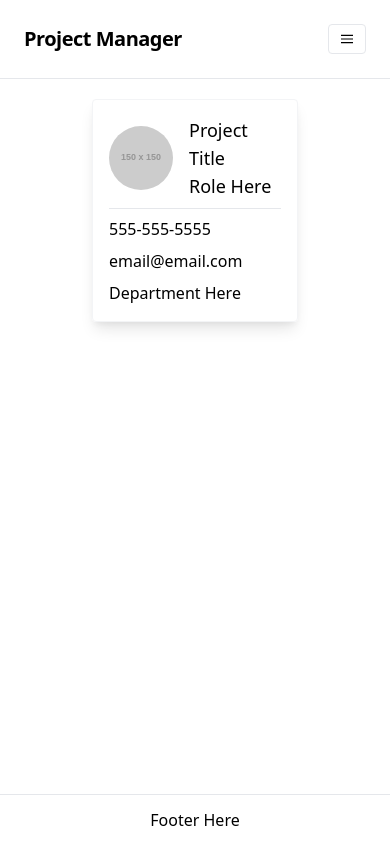
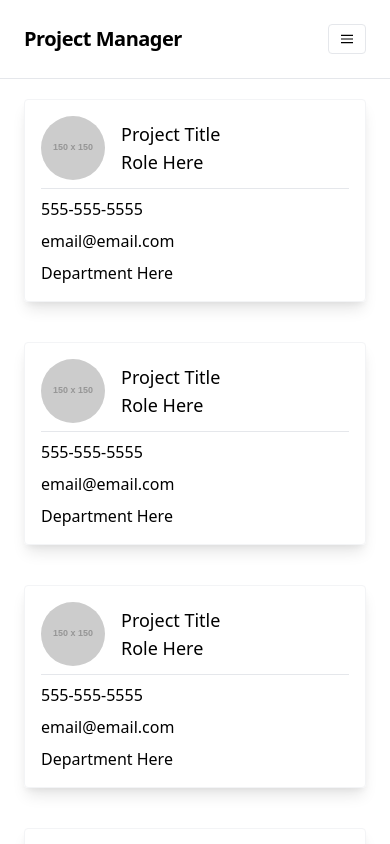
Before and after one commit to ryangautier1/project-manager, a React (Create React App) app: page / in a window 390 px wide. Shown: the top 844 px of the page. Built offline with nearby package versions, Linux system fonts and the light colour scheme; the HTML template or start-up script is replaced by a standard one.

Commit message:
stlye project card

```diff
--- a/src/App.js
+++ b/src/App.js
@@ -10,7 +10,9 @@ function App() {
       <Navbar />
       <CardContainer>
         <ProjectCard />
-
+        <ProjectCard />
+        <ProjectCard />
+        <ProjectCard />
       </CardContainer>
       <Footer />
     </div>
--- a/src/components/CardContainer/index.js
+++ b/src/components/CardContainer/index.js
@@ -2,7 +2,7 @@ import React from "react";
 
 function CardContainer(props) {
   return (
-    <div className="flex flex-wrap flex-auto mx-20 justify-center lg:justify-start">{props.children}</div>
+    <div className="flex flex-wrap flex-auto xl:mx-20 mx-3 justify-center lg:justify-start">{props.children}</div>
   );
 }
 
--- a/src/components/ProjectCard/style.css
+++ b/src/components/ProjectCard/style.css
@@ -1,15 +1,15 @@
 #project-card {
-  width: 650px;
+  min-width: 50%;
 }
 
-@media screen and (max-width: 750px) {
+@media screen and (max-width: 850px) {
   #project-card {
-    width: 400px;
+    width: 100%;
   }
 }
 
-@media screen and (max-width: 450px) {
+/* @media screen and (max-width: 450px) {
   #project-card {
-    width: 300px;
+    width: 100%;
   }
-}
+} */
```
